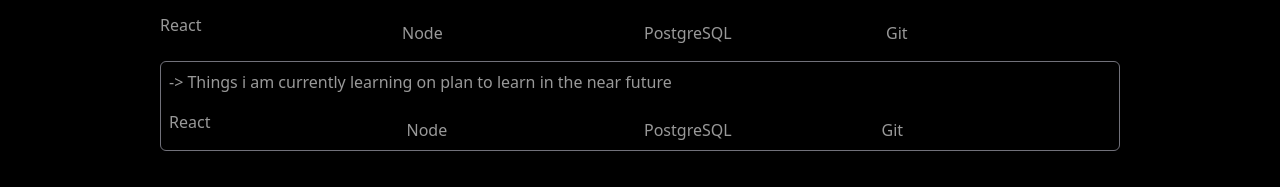
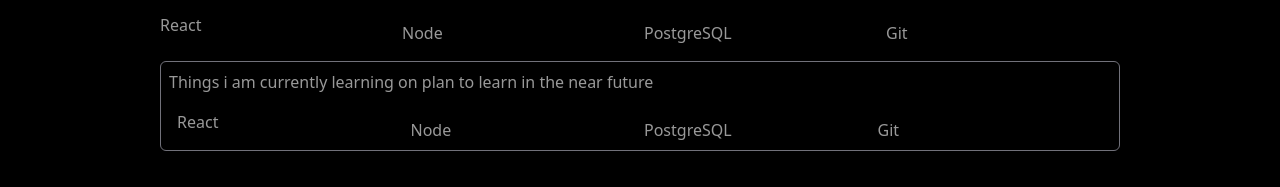
Before and after one commit to Ayothegod/portfolio, a Next.js app: page / in a window 1280 px wide. Shown: the part 332-519 px from the top of the page. Built offline with nearby package versions, Linux system fonts and the light colour scheme.

Commit message:
icons and hover state for tools section not available

```diff
--- a/pages/index.js
+++ b/pages/index.js
@@ -58,10 +58,10 @@
             </aside>
             <aside className="w-full border rounded-md border-zinc-500 p-2 mt-4">
               <p>
-                -&gt; Things i am currently learning on plan to learn in the
+                 Things i am currently learning on plan to learn in the
                 near future
               </p>
-              <div className="grid grid-cols-2 md:grid-cols-3 lg:grid-cols-4 mt-4 gap-x-2 space-y-2">
+              <div className="grid grid-cols-2 md:grid-cols-3 lg:grid-cols-4 mt-4 gap-x-2 space-y-2 px-2">
                 <div className="hover:text-blue-600 cursor-pointer">
                   <h3>React</h3>
                 </div>
```
